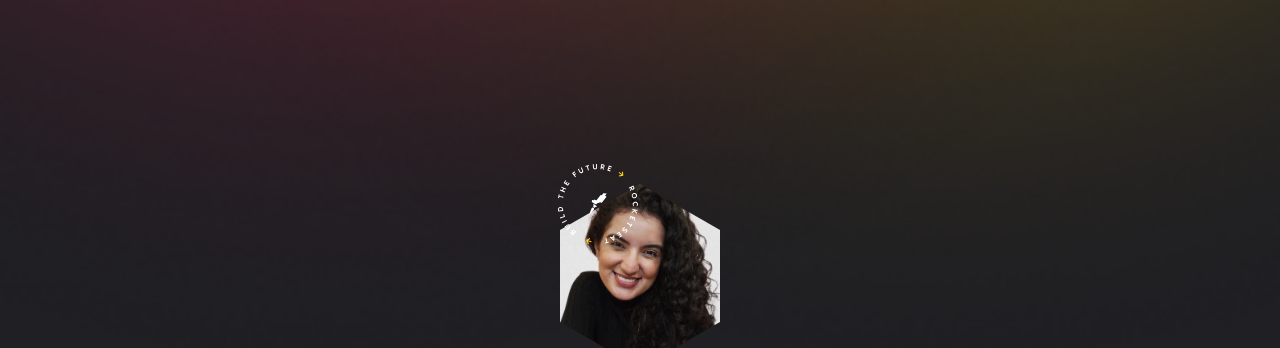
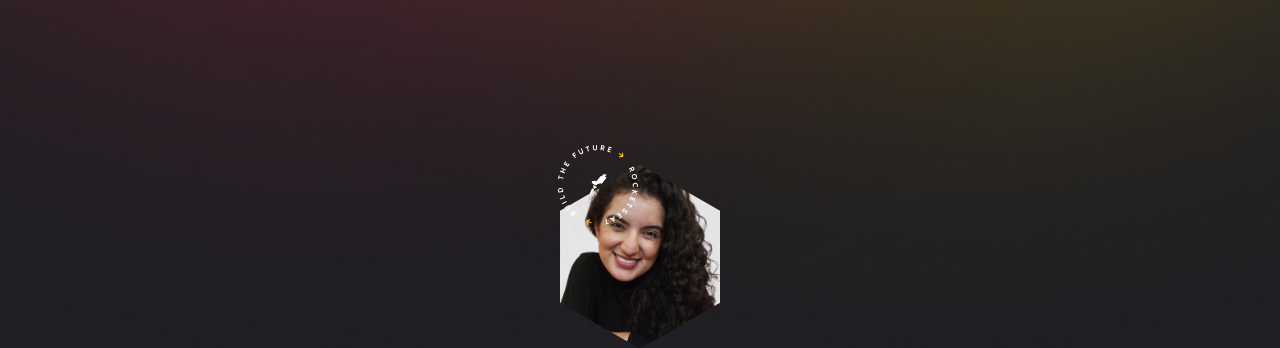
Before and after one commit to helainefarias/BadgeDoWhile2021, a plain HTML site: page index.html in a window 1280 px wide. Shown: the top 348 px of the page. Drawn offline with Linux system fonts and the light colour scheme.

Commit message:
Update stylesheet.css

```diff
--- a/stylesheet.css
+++ b/stylesheet.css
@@ -32,7 +32,7 @@ main {
 
 .avatar {
     display: inline-flex;
-    margin: 11.5rem auto;
+    margin: 10.3rem auto;
     position: relative;
     width: 10rem;
 }
```
